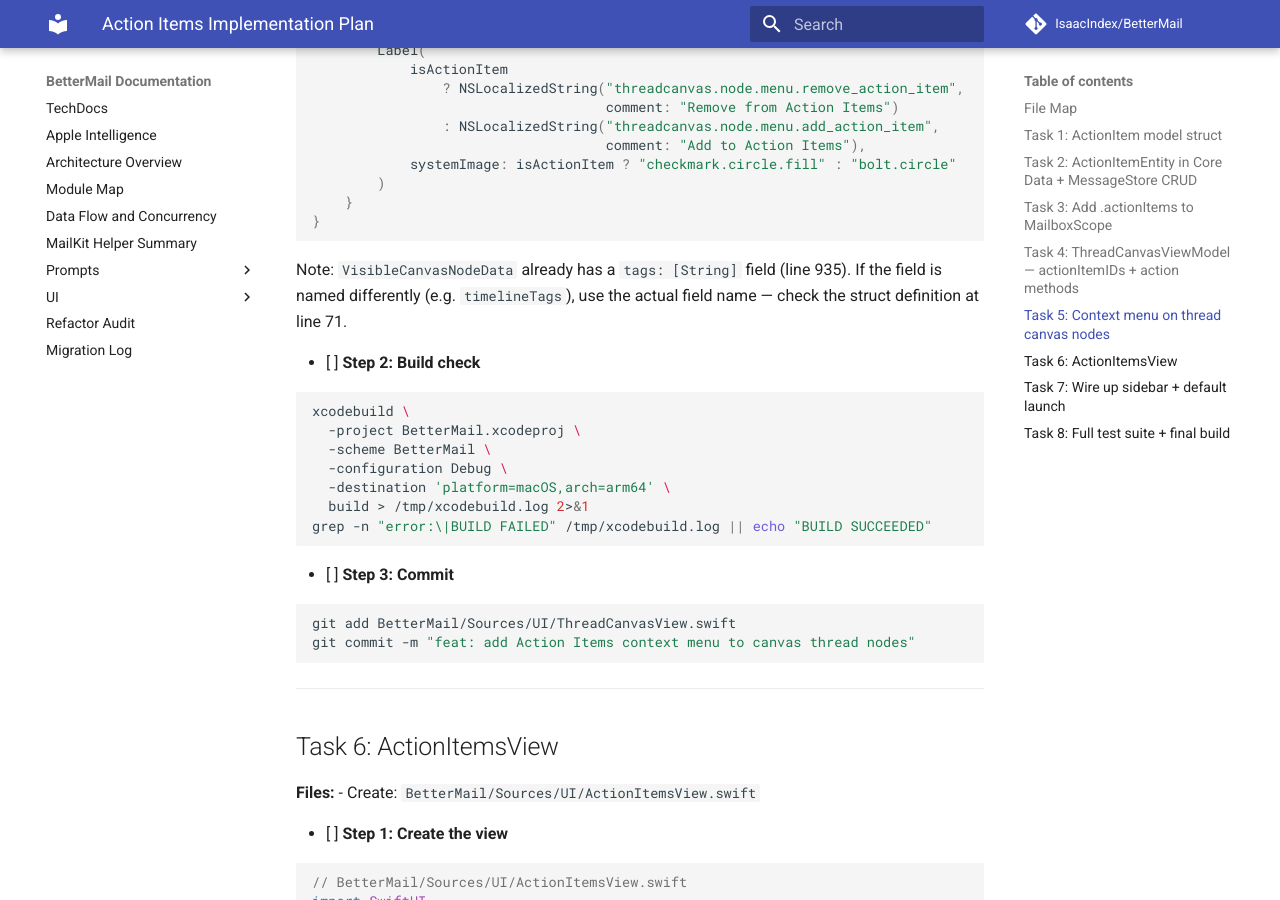
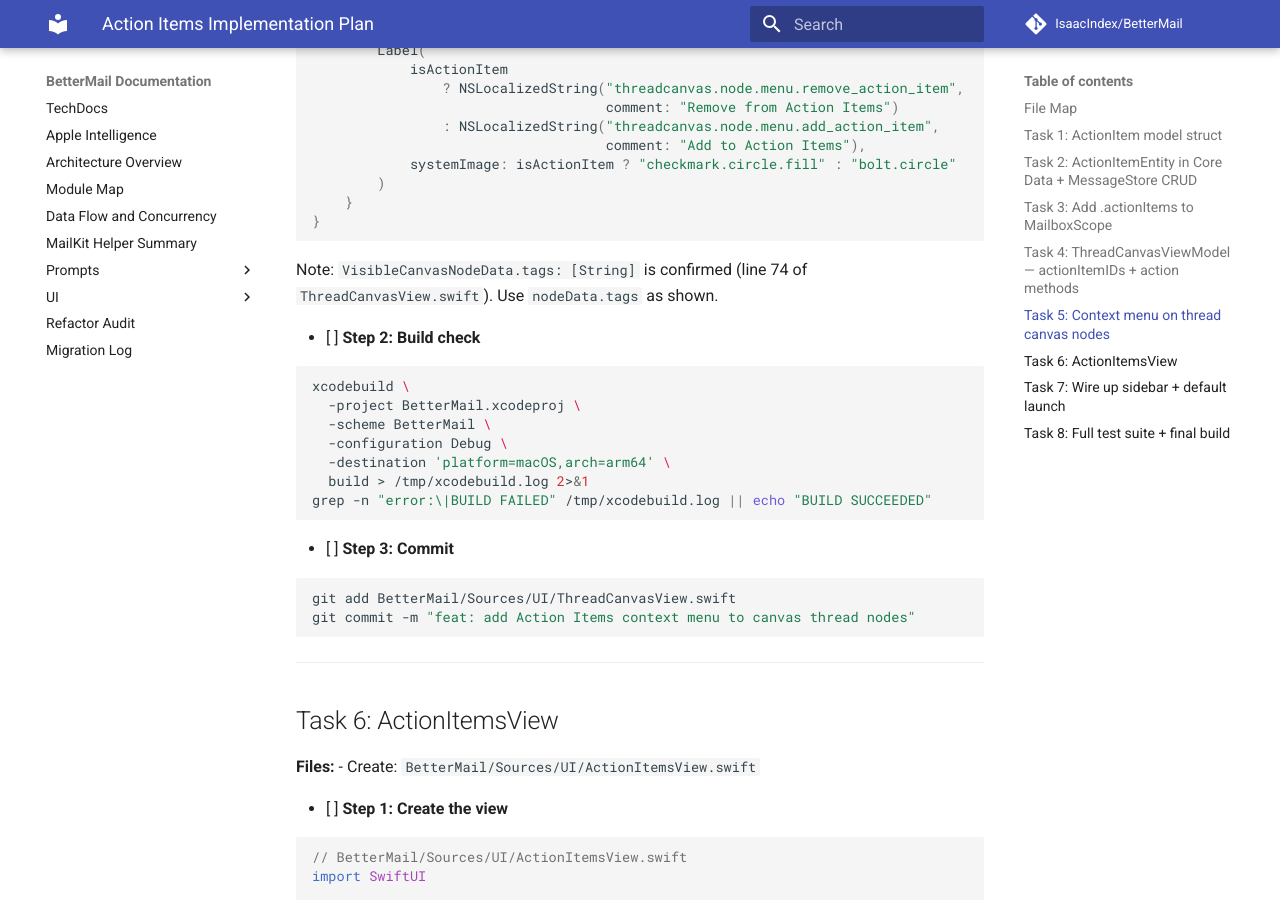
Before and after one commit to IsaacIndex/BetterMail, an MkDocs documentation site: the page built from docs/superpowers/plans/2026-03-19-action-items.md, in a window 1280 px wide and 900 px high, scrolled down 12520 px. Built offline with MkDocs 1.6.1 and Material for MkDocs 9.7.7, drawn with Linux system fonts in a browser that asks for light colours; comment, search, counter and statistics services are not loaded.

Commit message:
docs: resolve final plan review issue — confirm VisibleCanvasNodeData.tags field name

````diff
--- a/docs/superpowers/plans/2026-03-19-action-items.md
+++ b/docs/superpowers/plans/2026-03-19-action-items.md
@@ -604,7 +604,7 @@
 }
 ```
 
-Note: `VisibleCanvasNodeData` already has a `tags: [String]` field (line 935). If the field is named differently (e.g. `timelineTags`), use the actual field name — check the struct definition at line 71.
+Note: `VisibleCanvasNodeData.tags: [String]` is confirmed (line 74 of `ThreadCanvasView.swift`). Use `nodeData.tags` as shown.
 
 - [ ] **Step 2: Build check**
 
````
